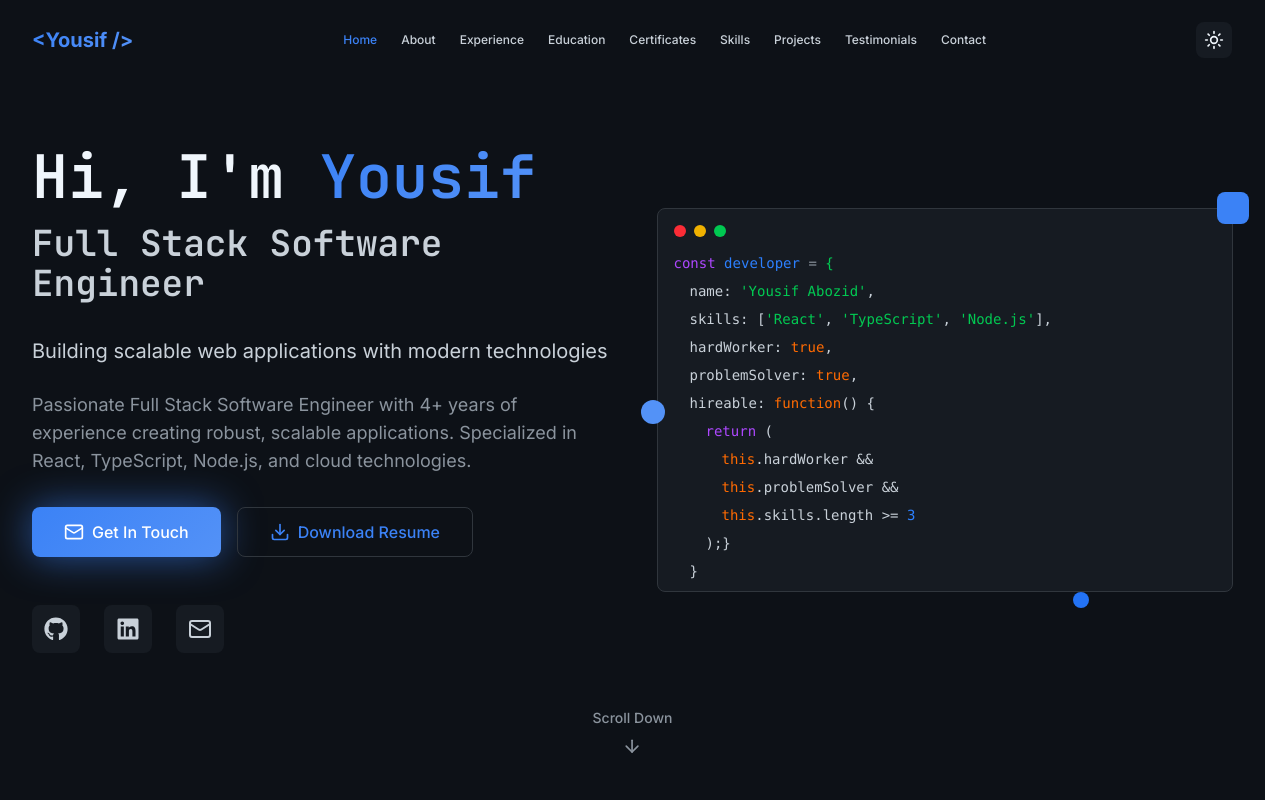
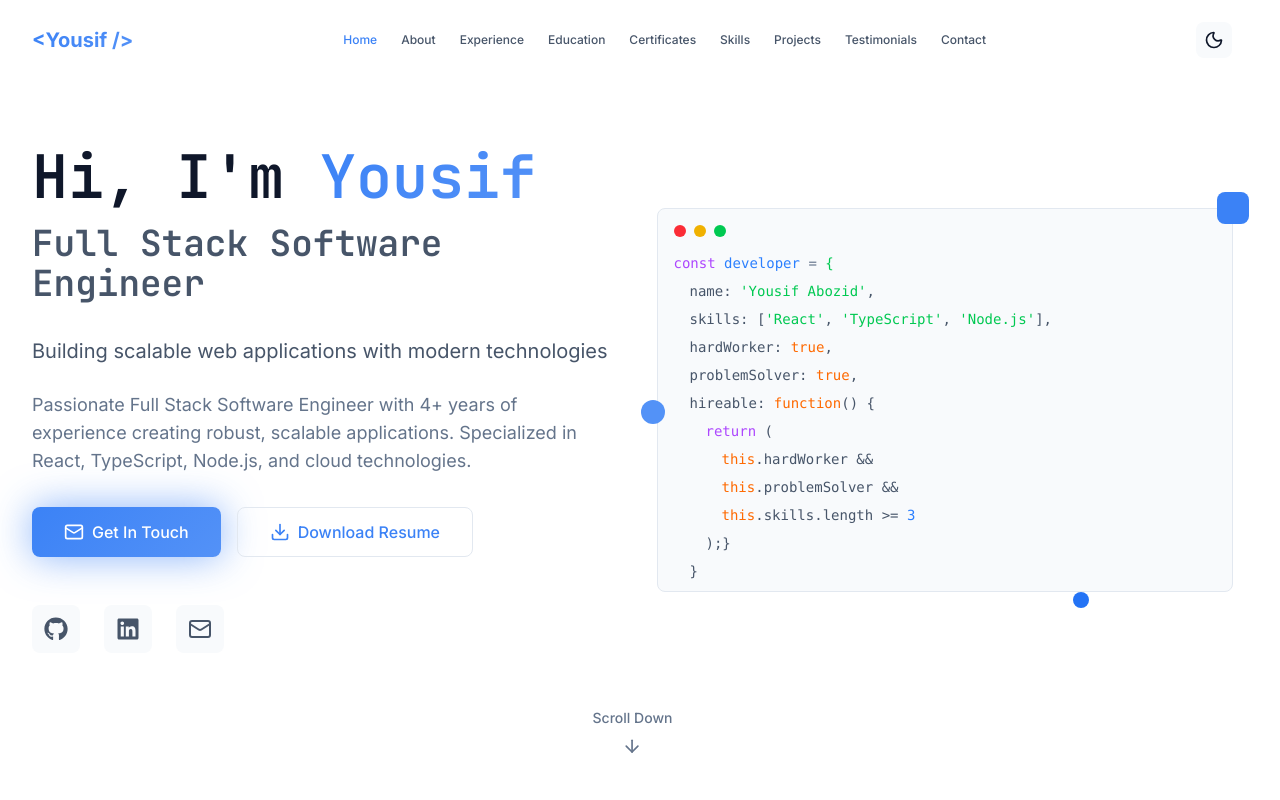
Before and after one commit to YousifAbozid/YousifAbozid.github.io, a React (Vite) app: page / in a window 1280 px wide. Shown: the top 800 px of the page. Built offline with nearby package versions, Linux system fonts and the light colour scheme.

Commit message:
chore: implement code splitting for sections and improve theme detection logic

```diff
--- a/src/App.tsx
+++ b/src/App.tsx
@@ -1,16 +1,17 @@
-import { useEffect } from 'react';
+import { lazy, Suspense, useEffect } from 'react';
 import { ThemeProvider } from './contexts/ThemeProvider';
 import Navbar from './components/Navbar';
 import Hero from './components/sections/Hero';
 import About from './components/sections/About';
 import Experience from './components/sections/Experience';
 import Education from './components/sections/Education';
-import Certificates from './components/sections/Certificates';
-import Skills from './components/sections/Skills';
-import Projects from './components/sections/Projects';
-import Testimonials from './components/sections/Testimonials';
-import Contact from './components/sections/Contact';
-import Footer from './components/Footer';
+
+const Certificates = lazy(() => import('./components/sections/Certificates'));
+const Skills = lazy(() => import('./components/sections/Skills'));
+const Projects = lazy(() => import('./components/sections/Projects'));
+const Testimonials = lazy(() => import('./components/sections/Testimonials'));
+const Contact = lazy(() => import('./components/sections/Contact'));
+const Footer = lazy(() => import('./components/Footer'));
 
 function App() {
   useEffect(() => {
@@ -53,13 +54,25 @@ function App() {
           <About />
           <Experience />
           <Education />
-          <Certificates />
-          <Skills />
-          <Projects />
-          <Testimonials />
-          <Contact />
+          <Suspense fallback={<div className="h-100">Loading...</div>}>
+            <Certificates />
+          </Suspense>
+          <Suspense fallback={<div className="h-50">Loading...</div>}>
+            <Skills />
+          </Suspense>
+          <Suspense fallback={<div className="h-50">Loading...</div>}>
+            <Projects />
+          </Suspense>
+          <Suspense fallback={<div className="h-100">Loading...</div>}>
+            <Testimonials />
+          </Suspense>
+          <Suspense fallback={<div className="h-50">Loading...</div>}>
+            <Contact />
+          </Suspense>
+          <Suspense fallback={<div className="h-25">Loading...</div>}>
+            <Footer />
+          </Suspense>
         </main>
-        <Footer />
       </div>
     </ThemeProvider>
   );
--- a/src/contexts/ThemeProvider.tsx
+++ b/src/contexts/ThemeProvider.tsx
@@ -16,11 +16,24 @@ interface ThemeProviderProps {
 
 export function ThemeProvider({
   children,
-  defaultTheme = 'dark',
+  defaultTheme = 'light',
 }: ThemeProviderProps) {
   const [theme, setTheme] = useState<Theme>(() => {
     const stored = localStorage.getItem('theme') as Theme;
-    return stored || defaultTheme;
+    if (stored) {
+      return stored;
+    }
+
+    // Check system preference if no stored theme
+    if (typeof window !== 'undefined') {
+      const systemPreference = window.matchMedia('(prefers-color-scheme: dark)')
+        .matches
+        ? 'dark'
+        : 'light';
+      return systemPreference;
+    }
+
+    return defaultTheme;
   });
 
   useEffect(() => {
```
